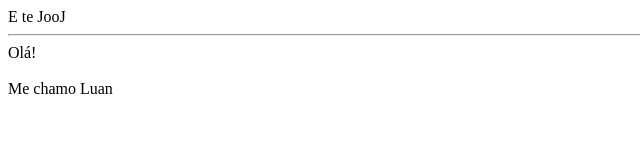
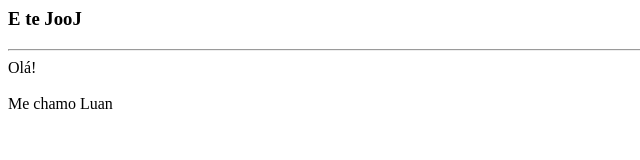
Before and after one commit to luanzelinskicorrea/introducaogit, a plain HTML site: page index.html in a window 1280 px wide. Shown: the whole page, without its empty margins (0-640 px from the left). Drawn offline with Linux system fonts and the light colour scheme.

Commit message:
tamanho do head mudou

```diff
--- a/index.html
+++ b/index.html
@@ -1,7 +1,7 @@
 <html>
 	<head>
 	<meta charset="UTF-8"/>
-	E te JooJ
+	<h3>E te JooJ</h3>
 	<hr>
 	</head>
 		<body>
```
